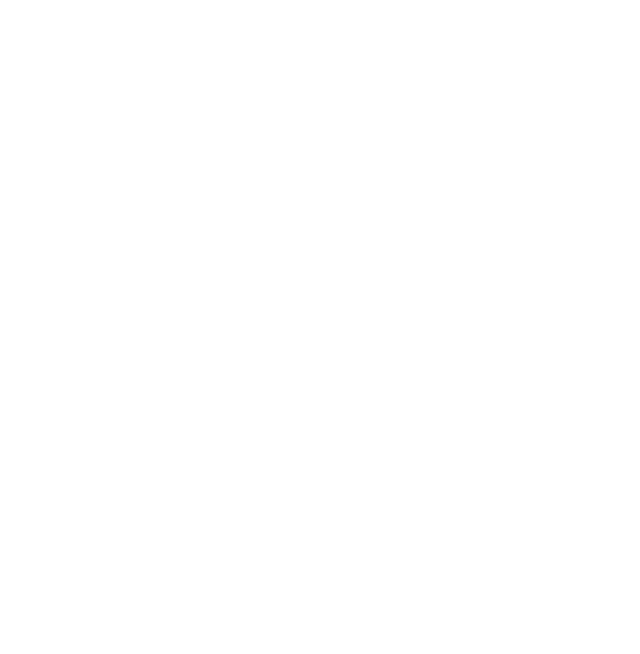
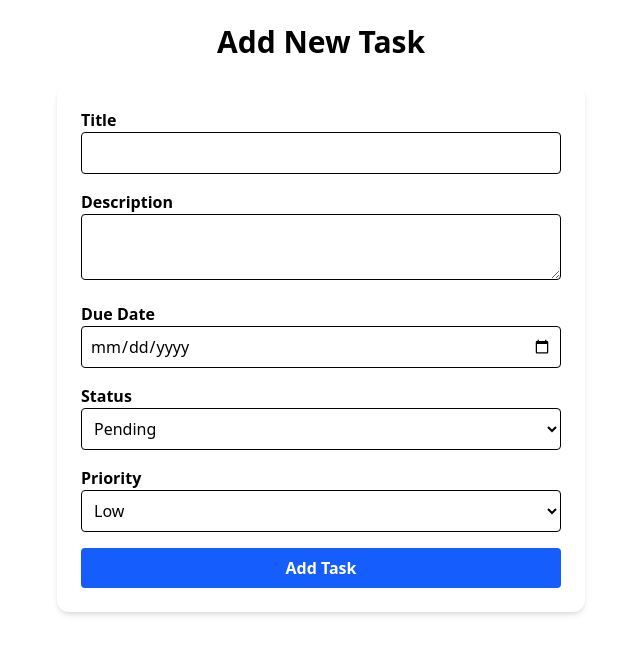
Before and after one commit to ashurohom/Daily-Task-Manager-Frontend, a React app: page / in a window 1280 px wide. Both pictures are taken after a click on the button "Add Tasks". Shown: the top 654 px of the page, without its empty margins (319-959 px from the left). Built offline with nearby package versions, Linux system fonts and the light colour scheme; the HTML template or start-up script is replaced by a standard one.

Commit message:
add a new task from UI

```diff
--- a/src/pages/AddTask.jsx
+++ b/src/pages/AddTask.jsx
@@ -1,33 +1,140 @@
 import { useState } from "react";
 
-export default function AddTask({ onNavigate }) {
+function AddTask() {
 
   const [title, setTitle] = useState("");
   const [description, setDescription] = useState("");
   const [dueDate, setDueDate] = useState("");
-  const [status, setStatus] = useState("");
-  const [priority, setPriority] = useState("");
-  const [message, setMessage] = useState("");     // For showing messages
+  const [status, setStatus] = useState("pending");
+  const [priority, setPriority] = useState("low");
 
+  // For showing messages
+  const [message, setMessage] = useState("");
+
+  // FUNCTION TO SUBMIT FORM
   const handleSubmit = async (e) => {
-    e.preventDefault();     //stop page reload
+    e.preventDefault(); // stop page reload
 
-    const newTask ={
+    const newTask = {
       title: title,
       description: description,
-      dueDate: dueDate,
+      due_date: dueDate,
       status: status,
       priority: priority,
     };
 
+    try {
+      const response = await fetch("http://127.0.0.1:8000/api/posts/create/", {
+        method: "POST",
+        headers: {
+          "Content-Type": "application/json",
+        },
+        body: JSON.stringify(newTask),
+      });
 
-  }
-
+      if (response.ok) {
+        setMessage("Task created successfully!");
+        setTitle("");
+        setDescription("");
+        setDueDate("");
+        setStatus("pending");
+        setPriority("medium");
+      } else {
+        setMessage("Failed to create task!");
+      }
+    } catch (error) {
+      console.log(error);
+      setMessage("Error: Could not connect to server");
+    }
+  };
 
   return (
-    <div>
-      <h1>Add Task Page</h1>
-      <button onClick={() => onNavigate("home")}>Back</button>
+    <div className="p-6 max-w-xl mx-auto">
+      <h1 className="text-3xl font-bold mb-6 text-center">Add New Task</h1>
+
+      {message && (
+        <p className="mb-4 text-center font-semibold text-green-600">
+          {message}
+        </p>
+      )}
+
+      <form
+        onSubmit={handleSubmit}
+        className="bg-white shadow-md p-6 rounded-xl space-y-4"
+      >
+        {/* Title */}
+        <div>
+          <label className="font-semibold">Title</label>
+          <input
+            type="text"
+            className="border p-2 w-full rounded"
+            value={title}
+            onChange={(e) => setTitle(e.target.value)}
+            required
+          />
+        </div>
+
+        {/* Description */}
+        <div>
+          <label className="font-semibold">Description</label>
+          <textarea
+            className="border p-2 w-full rounded"
+            value={description}
+            onChange={(e) => setDescription(e.target.value)}
+            required
+          ></textarea>
+        </div>
+
+        {/* Due Date */}
+        <div>
+          <label className="font-semibold">Due Date</label>
+          <input
+            type="date"
+            className="border p-2 w-full rounded"
+            value={dueDate}
+            onChange={(e) => setDueDate(e.target.value)}
+            required
+          />
+        </div>
+
+        {/* Status */}
+        <div>
+          <label className="font-semibold">Status</label>
+          <select
+            className="border p-2 w-full rounded"
+            value={status}
+            onChange={(e) => setStatus(e.target.value)}
+          >
+            <option value="pending">Pending</option>
+            <option value="in_progress">In Progress</option>
+            <option value="completed">Completed</option>
+          </select>
+        </div>
+
+        {/* Priority */}
+        <div>
+          <label className="font-semibold">Priority</label>
+          <select
+            className="border p-2 w-full rounded"
+            value={priority}
+            onChange={(e) => setPriority(e.target.value)}
+          >
+            <option value="low">Low</option>
+            <option value="medium">Medium</option>
+            <option value="high">High</option>
+          </select>
+        </div>
+
+        {/* Submit button */}
+        <button
+          type="submit"
+          className="w-full bg-blue-600 text-white py-2 rounded font-bold"
+        >
+          Add Task
+        </button>
+      </form>
     </div>
   );
 }
+
+export default AddTask;
--- a/src/pages/Home.jsx
+++ b/src/pages/Home.jsx
@@ -21,14 +21,14 @@ export default function Home({ onNavigate }) {
         {/* CTA Buttons */}
         <div className="flex flex-col sm:flex-row gap-4 w-full sm:w-auto">
           <button
-            onClick={() => onNavigate("login")}
+            onClick={() => onNavigate("add")}
             className="bg-white text-blue-600 font-semibold px-8 py-3 rounded-xl shadow-md hover:bg-blue-100 hover:scale-105 transition-all duration-200"
           >
             Add Tasks
           </button>
 
           <button
-            onClick={() => onNavigate("register")}
+            onClick={() => onNavigate("view")}
             className="bg-blue-900 text-white font-semibold px-8 py-3 rounded-xl shadow-md hover:bg-blue-800 hover:scale-105 transition-all duration-200"
           >
             View Tasks
```
